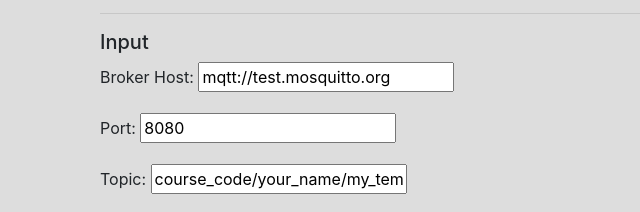
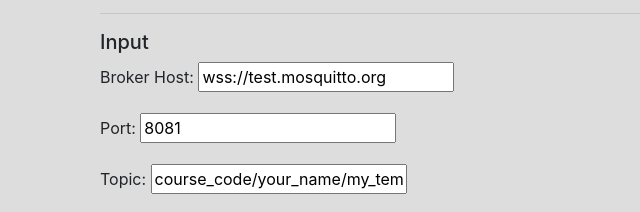
Before and after one commit to rbawah/geolocation-networking, a plain HTML site: page index.html in a window 1280 px wide. Shown: the part 503-715 px from the top of the page, 0-640 px from the left. Drawn offline with nearby package versions, Linux system fonts and the light colour scheme.

Commit message:
Host fix3

```diff
--- a/index.html
+++ b/index.html
@@ -76,11 +76,11 @@
 
                 <p>
                     <label>Broker Host:</label>
-                    <input type="text" id="host" value="mqtt://test.mosquitto.org" />
+                    <input type="text" id="host" value="wss://test.mosquitto.org" />
                 </p>
                 <p>
                     <label>Port:</label>
-                    <input type="text" id="port" value="8080" />
+                    <input type="text" id="port" value="8081" />
                 </p>
                 <p>
                     <label>Topic:</label>
@@ -112,7 +112,7 @@
 	var mqtt;
     var reconnectTimeout = 2000;
 	var host=document.getElementById("host").value;
-	var port=8080;
+	var port=parseInt(document.getElementById("port").value);
     var sub_topic=document.getElementById("topic").value;
     var msg = document.getElementById("s-message").value;
     var topic = sub_topic;
```
